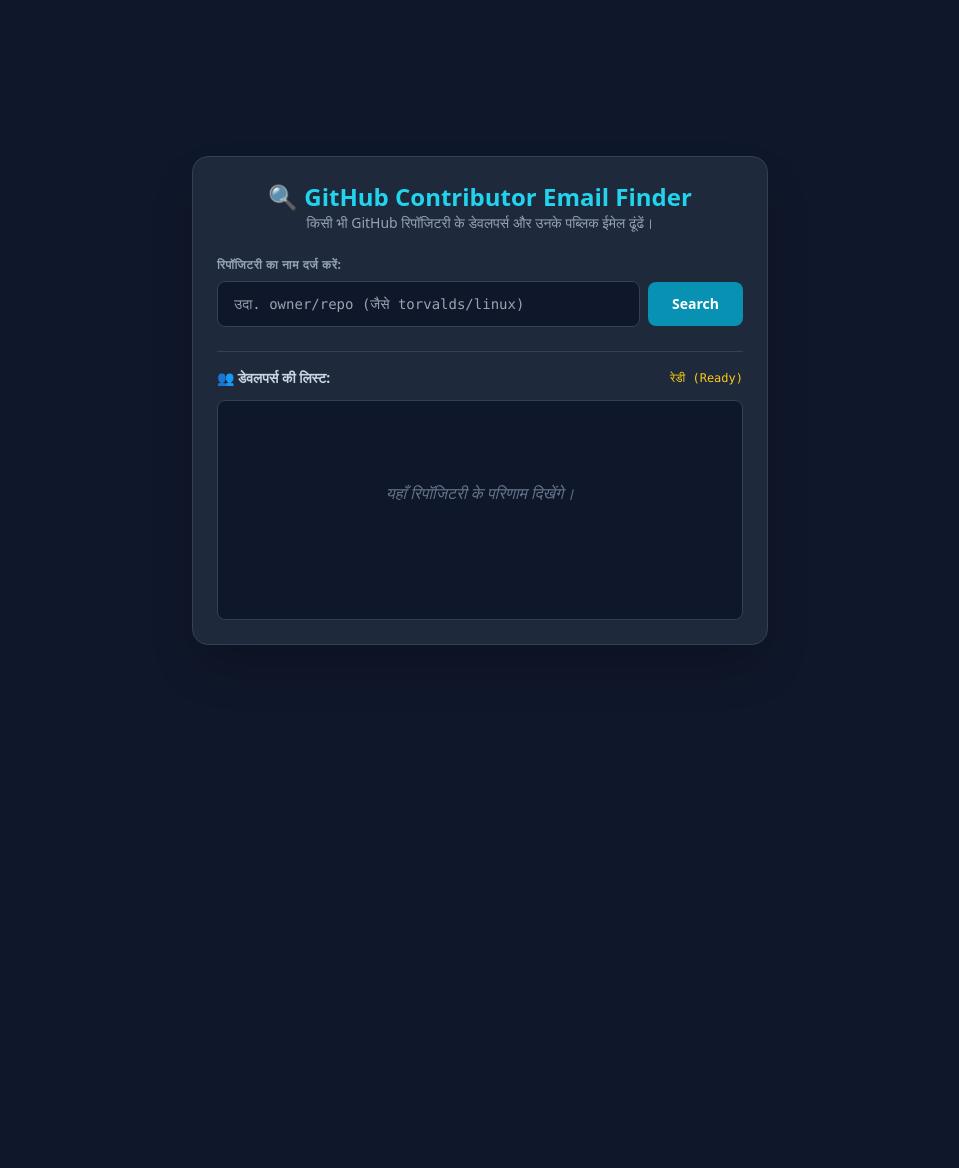
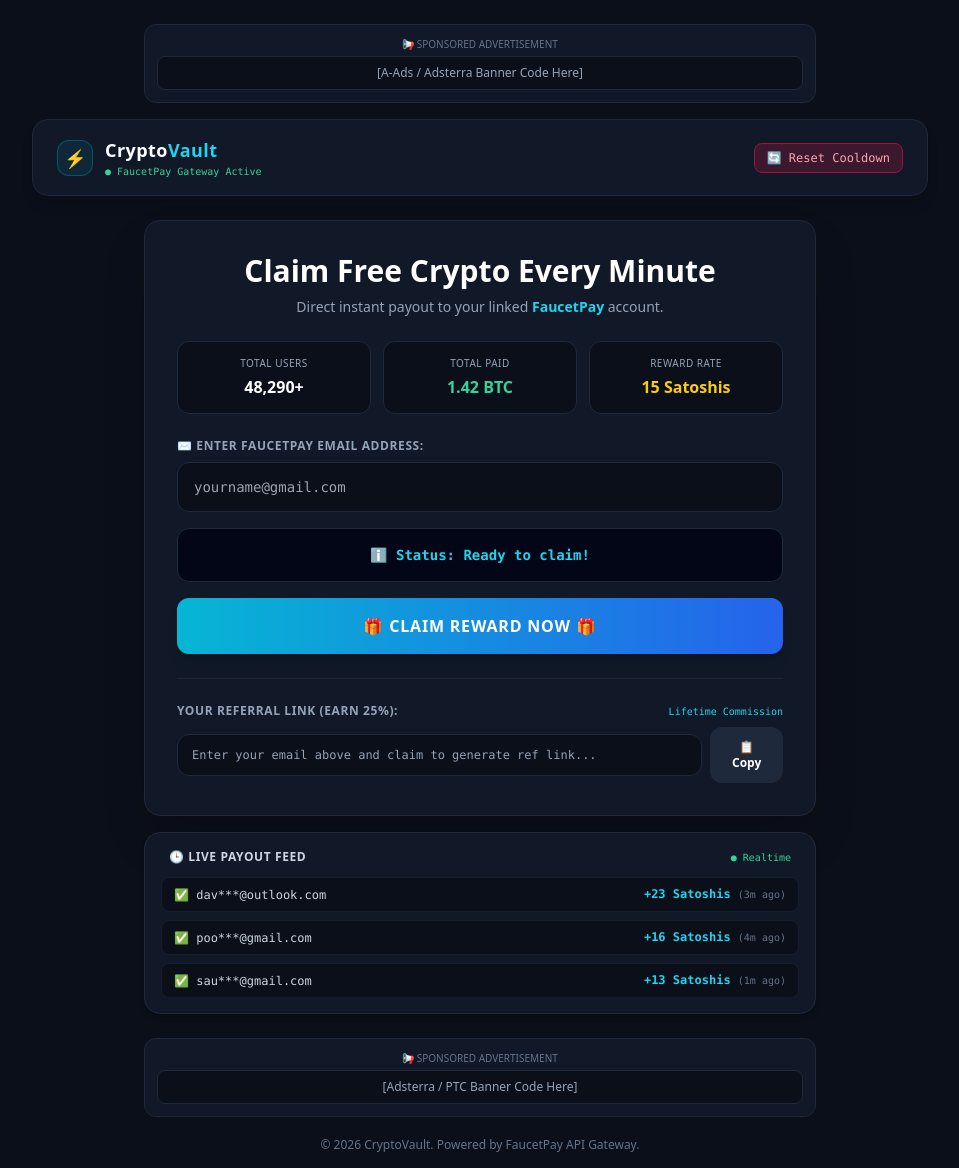
Before and after one commit to rewardstream-IN/crypto-faucet-, a plain HTML site: page index.html in a window 1280 px wide. Shown: the whole page, without its empty margins (160-1119 px from the left). Before the commit the page ends 800 px from the top, so only its background shows below. Drawn offline with nearby package versions, Linux system fonts and the light colour scheme.

Commit message:
Update index.html

```diff
--- a/index.html
+++ b/index.html
@@ -3,111 +3,202 @@
 <head>
     <meta charset="UTF-8">
     <meta name="viewport" content="width=device-width, initial-scale=1.0">
-    <title>GitHub Contributor Email Finder</title>
+    <title>CryptoVault | Instant Faucet & Rewards Platform</title>
     <!-- Tailwind CSS CDN -->
     <script src="https://cdn.tailwindcss.com"></script>
 </head>
-<body class="bg-slate-900 text-slate-100 min-h-screen flex flex-col items-center justify-center p-4">
+<body class="bg-[#0b0f19] text-slate-100 min-h-screen flex flex-col justify-between items-center p-4 font-sans">
 
-    <div class="w-full max-w-xl bg-slate-800 rounded-2xl shadow-2xl p-6 border border-slate-700">
-        <header class="text-center mb-6">
-            <h1 class="text-2xl font-bold text-cyan-400">🔍 GitHub Contributor Email Finder</h1>
-            <p class="text-sm text-slate-400">किसी भी GitHub रिपॉजिटरी के डेवलपर्स और उनके पब्लिक ईमेल ढूंढें।</p>
-        </header>
+    <!-- Top Ad Banner Space (यहाँ A-Ads या Adsterra का कोड पेस्ट करें) -->
+    <div class="w-full max-w-2xl bg-[#111827] border border-slate-800 rounded-xl p-3 text-center my-2">
+        <span class="text-[10px] text-slate-500 block mb-1">📢 SPONSORED ADVERTISEMENT</span>
+        <!-- YOUR TOP AD CODE GOES HERE -->
+        <div class="text-xs text-slate-400 py-2 bg-[#0b0f19] rounded-lg border border-slate-800">
+            [A-Ads / Adsterra Banner Code Here]
+        </div>
+    </div>
 
-        <!-- Search Bar Section -->
-        <div class="mb-6">
-            <label class="block text-xs font-semibold text-slate-400 uppercase tracking-wider mb-2">रिपॉजिटरी का नाम दर्ज करें:</label>
-            <div class="flex items-center gap-2">
-                <input type="text" id="repoInput" placeholder="उदा. owner/repo (जैसे torvalds/linux)" class="w-full bg-slate-900 border border-slate-700 rounded-lg px-4 py-3 text-cyan-300 font-mono text-sm focus:outline-none focus:border-cyan-500">
-                <button onclick="fetchContributors()" class="bg-cyan-600 hover:bg-cyan-500 text-white px-6 py-3 rounded-lg text-sm font-semibold transition">Search</button>
+    <!-- Top Navigation Bar -->
+    <nav class="w-full max-w-4xl bg-[#111827] border border-slate-800 rounded-2xl px-6 py-4 flex justify-between items-center shadow-lg my-2">
+        <div class="flex items-center gap-3">
+            <div class="w-9 h-9 rounded-xl bg-cyan-500/10 border border-cyan-500/30 flex items-center justify-center text-cyan-400 font-bold text-lg">
+                ⚡
+            </div>
+            <div>
+                <span class="font-bold text-lg text-white tracking-wide">Crypto<span class="text-cyan-400">Vault</span></span>
+                <span class="block text-[10px] text-emerald-400 font-mono">● FaucetPay Gateway Active</span>
+            </div>
+        </div>
+        <div class="flex items-center gap-4">
+            <button onclick="resetData()" class="bg-rose-600/20 hover:bg-rose-600 text-rose-300 hover:text-white px-3 py-1.5 rounded-lg text-xs font-mono transition border border-rose-800 cursor-pointer">
+                🔄 Reset Cooldown
+            </button>
+        </div>
+    </nav>
+
+    <!-- Main Container -->
+    <div class="w-full max-w-2xl bg-[#111827] rounded-2xl shadow-2xl p-6 md:p-8 border border-slate-800 my-4">
+
+        <!-- Header Info -->
+        <div class="text-center mb-6">
+            <h1 class="text-2xl md:text-3xl font-extrabold text-white">Claim Free Crypto Every Minute</h1>
+            <p class="text-sm text-slate-400 mt-2">Direct instant payout to your linked <span class="text-cyan-400 font-semibold">FaucetPay</span> account.</p>
+        </div>
+
+        <!-- Stats Grid -->
+        <div class="grid grid-cols-3 gap-3 mb-6">
+            <div class="bg-[#0b0f19] p-3.5 rounded-xl border border-slate-800 text-center">
+                <span class="text-[10px] text-slate-400 uppercase tracking-wider block font-medium">Total Users</span>
+                <span class="text-sm md:text-base font-bold text-white mt-1 block">48,290+</span>
+            </div>
+            <div class="bg-[#0b0f19] p-3.5 rounded-xl border border-slate-800 text-center">
+                <span class="text-[10px] text-slate-400 uppercase tracking-wider block font-medium">Total Paid</span>
+                <span class="text-sm md:text-base font-bold text-emerald-400 mt-1 block">1.42 BTC</span>
+            </div>
+            <div class="bg-[#0b0f19] p-3.5 rounded-xl border border-slate-800 text-center">
+                <span class="text-[10px] text-slate-400 uppercase tracking-wider block font-medium">Reward Rate</span>
+                <span class="text-sm md:text-base font-bold text-yellow-400 mt-1 block">15 Satoshis</span>
             </div>
         </div>
 
-        <!-- Status & Results Section -->
-        <div class="border-t border-slate-700 pt-4">
-            <div class="flex justify-between items-center mb-3">
-                <span class="text-sm font-semibold text-slate-300">👥 डेवलपर्स की लिस्ट:</span>
-                <span id="statusText" class="text-xs text-yellow-400 font-mono">रेडी (Ready)</span>
+        <!-- Claim Box -->
+        <div class="space-y-4">
+            <div>
+                <label class="block text-xs font-semibold text-slate-400 uppercase tracking-wider mb-2">
+                    ✉️ Enter FaucetPay Email Address:
+                </label>
+                <input type="email" id="userAddress" placeholder="yourname@gmail.com" class="w-full bg-[#0b0f19] border border-slate-800 rounded-xl px-4 py-3.5 text-cyan-300 font-mono text-sm focus:outline-none focus:border-cyan-500 transition">
             </div>
 
-            <div id="resultsContainer" class="bg-slate-900 border border-slate-700 rounded-lg p-4 min-h-[220px] max-h-[300px] overflow-y-auto space-y-3">
-                <p class="text-slate-500 text-center italic mt-16">यहाँ रिपॉजिटरी के परिणाम दिखेंगे।</p>
+            <!-- Status Alert Box -->
+            <div id="alertBox" class="p-4 rounded-xl text-sm font-mono text-center border bg-slate-950 text-cyan-400 border-slate-800 font-bold">
+                ℹ️ Status: Ready to claim!
             </div>
+
+            <!-- क्लेम बटन -->
+            <button onclick="processClaim()" class="w-full bg-gradient-to-r from-cyan-500 to-blue-600 hover:from-cyan-400 hover:to-blue-500 text-white font-extrabold py-4 rounded-xl shadow-lg transition transform active:scale-95 text-base uppercase tracking-wider cursor-pointer">
+                🎁 CLAIM REWARD NOW 🎁
+            </button>
+        </div>
+
+        <!-- Referral Section -->
+        <div class="mt-6 pt-6 border-t border-slate-800/80">
+            <div class="flex justify-between items-center mb-2">
+                <label class="text-xs font-semibold text-slate-400 uppercase tracking-wider">Your Referral Link (Earn 25%):</label>
+                <span class="text-[10px] text-cyan-400 font-mono">Lifetime Commission</span>
+            </div>
+            <div class="flex items-center gap-2">
+                <input type="text" id="refLinkBox" readonly class="w-full bg-[#0b0f19] border border-slate-800 rounded-xl px-3.5 py-3 text-slate-400 font-mono text-xs focus:outline-none" value="Enter your email above and claim to generate ref link...">
+                <button onclick="copyRefLink()" class="bg-slate-800 hover:bg-slate-700 text-white px-4 py-3 rounded-xl text-xs font-semibold transition cursor-pointer">
+                    📋 Copy
+                </button>
+            </div>
+        </div>
+
+    </div>
+
+    <!-- Live Recent Payouts Ticker -->
+    <div class="w-full max-w-2xl bg-[#111827] border border-slate-800 rounded-2xl p-4 mb-4 shadow-md">
+        <div class="flex items-center justify-between mb-3 px-2">
+            <span class="text-xs font-bold text-slate-300 uppercase tracking-wider">🕒 Live Payout Feed</span>
+            <span class="text-[10px] text-emerald-400 font-mono">● Realtime</span>
+        </div>
+        <div id="payoutTicker" class="space-y-2 max-h-[120px] overflow-y-auto text-xs font-mono">
+            <!-- Dynamic items -->
         </div>
     </div>
 
+    <!-- Bottom Ad Banner Space (यहाँ दूसरा ऐड कोड पेस्ट करें) -->
+    <div class="w-full max-w-2xl bg-[#111827] border border-slate-800 rounded-xl p-3 text-center my-2">
+        <span class="text-[10px] text-slate-500 block mb-1">📢 SPONSORED ADVERTISEMENT</span>
+        <!-- YOUR BOTTOM AD CODE GOES HERE -->
+        <div class="text-xs text-slate-400 py-2 bg-[#0b0f19] rounded-lg border border-slate-800">
+            [Adsterra / PTC Banner Code Here]
+        </div>
+    </div>
+
+    <!-- Footer -->
+    <footer class="text-center text-slate-500 text-xs py-3">
+        &copy; 2026 CryptoVault. Powered by FaucetPay API Gateway.
+    </footer>
+
     <!-- JavaScript Logic -->
     <script>
-        async function fetchContributors() {
-            const repo = document.getElementById("repoInput").value.trim();
-            const statusText = document.getElementById("statusText");
-            const container = document.getElementById("resultsContainer");
+        let claimRecords = {};
+        const COOLDOWN_TIME = 60; // 60 seconds
 
-            if (!repo) {
-                alert("कृपया पहले रिपॉजिटरी का नाम डालें (उदा. owner/repo)");
+        const dummyUsers = [
+            "alex99@gmail.com", "crypto_king@yahoo.com", "rahul_btc@gmail.com",
+            "david_trader@outlook.com", "poonam_bodra@gmail.com", "saurabh_99@gmail.com", "vikram_07@gmail.com"
+        ];
+
+        window.onload = function() {
+            loadPayoutTicker();
+        };
+
+        function loadPayoutTicker() {
+            const ticker = document.getElementById("payoutTicker");
+            ticker.innerHTML = "";
+            for(let i=0; i<4; i++) {
+                let randomUser = dummyUsers[Math.floor(Math.random() * dummyUsers.length)];
+                let maskedEmail = randomUser.substring(0, 3) + "***" + randomUser.substring(randomUser.indexOf("@"));
+                let satoshis = Math.floor(Math.random() * 20) + 10;
+                ticker.innerHTML += `
+                    <div class="bg-[#0b0f19] px-3 py-2 rounded-lg border border-slate-800/60 flex justify-between items-center text-slate-300">
+                        <span>✅ ${maskedEmail}</span>
+                        <span class="text-cyan-400 font-bold">+${satoshis} Satoshis <span class="text-[10px] text-slate-500 font-normal">(${Math.floor(Math.random()*4)+1}m ago)</span></span>
+                    </div>
+                `;
+            }
+        }
+
+        function processClaim() {
+            const address = document.getElementById("userAddress").value.trim();
+            const alertBox = document.getElementById("alertBox");
+
+            if (!address || !address.includes("@") || address.length < 5) {
+                alertBox.className = "p-4 rounded-xl text-sm font-mono text-center border bg-rose-950/90 text-rose-300 border-rose-800 font-bold";
+                alertBox.innerText = "❌ Error: Please enter a valid FaucetPay email address!";
                 return;
             }
 
-            statusText.innerText = "डेटा फेच हो रहा है...";
-            container.innerHTML = `<p class="text-slate-400 text-center italic mt-16">लोड हो रहा है...</p>`;
+            const currentTime = Math.floor(Date.now() / 1000);
+            const lastClaimTime = claimRecords[address] || 0;
 
-            try {
-                // GitHub API से contributors की लिस्ट लाना
-                const res = await fetch(`https://api.github.com/repos/${repo}/contributors`);
-                if (!res.ok) throw new Error("रिपॉजिटरी नहीं मिली या API लिमिट समाप्त हो गई है।");
+            if (currentTime - lastClaimTime < COOLDOWN_TIME) {
+                const timeLeft = COOLDOWN_TIME - (currentTime - lastClaimTime);
+                alertBox.className = "p-4 rounded-xl text-sm font-mono text-center border bg-yellow-950/90 text-yellow-300 border-yellow-800/90 font-bold";
+                alertBox.innerText = `⏳ Cooldown active! Please wait ${timeLeft} seconds.`;
+                return;
+            }
 
-                const contributors = await res.json();
-                if (contributors.length === 0) {
-                    statusText.innerText = "कोई योगदानकर्ता नहीं मिला।";
-                    container.innerHTML = `<p class="text-slate-500 text-center italic mt-16">कोई डेटा उपलब्ध नहीं है।</p>`;
-                    return;
-                }
+            claimRecords[address] = currentTime;
 
-                statusText.innerText = `${contributors.length} डेवलपर्स मिले! ईमेल चेक हो रहे हैं...`;
-                container.innerHTML = "";
+            alertBox.className = "p-4 rounded-xl text-sm font-mono text-center border bg-emerald-950/90 text-emerald-300 border-emerald-800/90 font-bold animate-pulse";
+            alertBox.innerText = "🎉 SUCCESS! 15 Satoshis successfully sent to your FaucetPay account!";
 
-                // हर एक contributor की प्रोफाइल से पब्लिक ईमेल निकालना
-                for (let user of contributors) {
-                    let email = "पब्लिक ईमेल उपलब्ध नहीं";
-                    try {
-                        const userRes = await fetch(user.url);
-                        const userData = await userRes.json();
-                        if (userData.email) email = userData.email;
-                    } catch (e) {}
+            const generatedRefLink = window.location.origin + window.location.pathname + "?ref=" + encodeURIComponent(address);
+            document.getElementById("refLinkBox").value = generatedRefLink;
 
-                    container.innerHTML += `
-                        <div class="bg-slate-800 p-3 rounded-xl border border-slate-700 flex items-center justify-between">
-                            <div class="flex items-center gap-3">
-                                <img src="${user.avatar_url}" class="w-10 h-10 rounded-full border border-slate-600" alt="avatar">
-                                <div>
-                                    <div class="font-bold text-white text-sm">${user.login}</div>
-                                    <div class="text-xs text-cyan-400 font-mono">📧 ${email}</div>
-                                </div>
-                            </div>
-                            <button onclick="copyText('${email}', this)" class="bg-slate-700 hover:bg-cyan-600 text-white px-3 py-1.5 rounded-lg text-xs transition font-mono">Copy</button>
-                        </div>
-                    `;
-                }
-                statusText.innerText = "सर्च पूरी हुई!";
-            } catch (err) {
-                statusText.innerText = "एरर आया है!";
-                container.innerHTML = `<p class="text-rose-400 text-center italic mt-16">एरर: ${err.message}</p>`;
-            }
+            setTimeout(loadPayoutTicker, 500);
         }
 
-        function copyText(text, btn) {
-            if(text.includes("पब्लिक ईमेल उपलब्ध नहीं")) {
-                alert("इस यूजर का पब्लिक ईमेल उपलब्ध नहीं है!");
+        function resetData() {
+            claimRecords = {};
+            const alertBox = document.getElementById("alertBox");
+            alertBox.className = "p-4 rounded-xl text-sm font-mono text-center border bg-slate-950 text-cyan-400 border-slate-800 font-bold";
+            alertBox.innerText = "🔄 Cooldown reset! You can claim again now.";
+        }
+
+        function copyRefLink() {
+            const refBox = document.getElementById("refLinkBox");
+            if(refBox.value.includes("Enter your email")) {
+                alert("Please claim first to generate your referral link!");
                 return;
             }
-            navigator.clipboard.writeText(text);
-            btn.innerText = "Copied!";
-            btn.classList.add("bg-emerald-600");
-            setTimeout(() => {
-                btn.innerText = "Copy";
-                btn.classList.remove("bg-emerald-600");
-            }, 2000);
+            refBox.select();
+            document.execCommand("copy");
+            alert("Referral link copied to clipboard!");
         }
     </script>
 </body>
```
